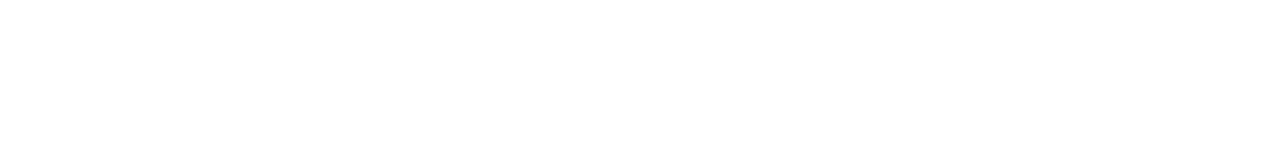
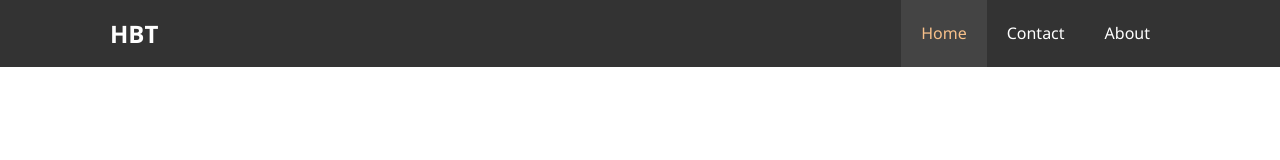
Before and after one commit to BarSnir/HTML-CSS-Course, a plain HTML site: page C_Hotel/index.html in a window 1280 px wide. Drawn offline with Linux system fonts and the light colour scheme.

Commit message:
done with navbar

```diff
--- a/C_Hotel/css/style.css
+++ b/C_Hotel/css/style.css
@@ -0,0 +1,69 @@
+/* Reset */
+* {
+    padding: 0;
+    margin: 0;
+    box-sizing: border-box;
+}
+/* Utilities */
+.container {
+    margin: auto;
+    max-width: 1100px;
+    overflow: auto;
+    padding: 0 20px;
+}
+
+/* Main Styling */
+html, body {
+    font-family: 'Segoe UI', Tahoma, Geneva, Verdana, sans-serif;
+    line-height: 1.7em;
+}
+
+a {
+    color: #333;
+    text-decoration: none;
+}
+
+h1, h2, h3 {
+    padding-bottom: 20px;
+}
+
+p {
+    margin: 10px 0;
+}
+
+/* Navbar */
+#navbar {
+    background: #333;
+    color: #fff;
+    overflow: auto;
+}
+
+#navbar a {
+    color: #fff;
+}
+
+#navbar h1 {
+    float: left;
+    padding-top: 20px;
+}
+
+#navbar ul {
+    list-style: none;
+    float: right;
+}
+
+#navbar ul li {
+    float: left;
+}
+
+#navbar ul li a {
+    display: block;
+    padding: 20px;
+    text-align: center;
+}
+
+#navbar ul li a:hover,
+#navbar ul li a.current{
+    background: #444;
+    color: #f7c08a;
+}
--- a/C_Hotel/index.html
+++ b/C_Hotel/index.html
@@ -4,9 +4,23 @@
     <meta charset="UTF-8">
     <meta name="viewport" content="width=device-width, initial-scale=1.0">
     <meta http-equiv="X-UA-Compatible" content="ie=edge">
-    <title>Hotel</title>
+    <meta name="description" content="Welcome to my first hotel in New York, Manheten">
+    <meta name="keyword" content="New York, Manheten, Hotel, NY">
+    <link rel="stylesheet" href="./css/style.css">
+    <title>Hotel BT | NY Hotel</title>
 </head>
 <body>
-
+    <header>
+        <nav id="navbar">
+            <div class="container">
+                <h1 class="logo"><a href="./index.html">HBT</a></h1>
+                <ul>
+                    <li><a  class="current" href="./index.html">Home</a></li>
+                    <li><a href="./contact.html">Contact</a></li>
+                    <li><a href="./about.html">About</a> </li>
+                </ul>
+            </div>
+        </nav>
+    </header>
 </body>
 </html>
```
Also changed, not shown: C_Hotel/about.html (added).
